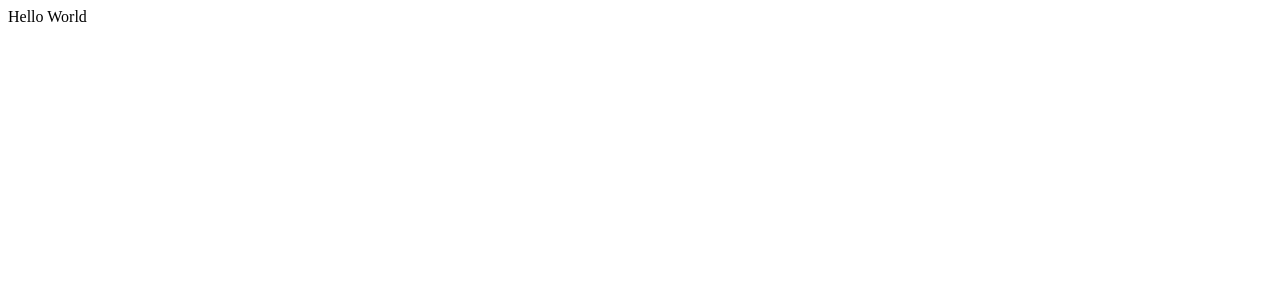
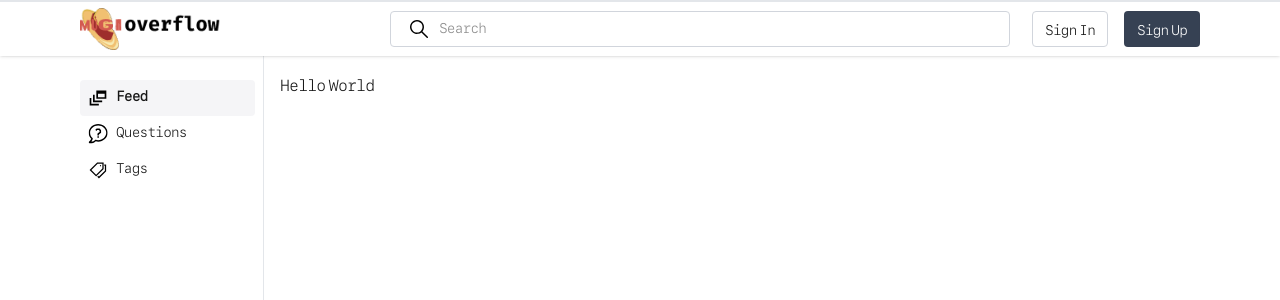
Before and after one commit to not-mugi/overflow-client, a Next.js app: page / in a window 1280 px wide. Shown: the top 300 px of the page. Built offline with nearby package versions, Linux system fonts and the light colour scheme.

Commit message:
feat: update and add navigation components to root layout

```diff
--- /dev/null
+++ b/src/app/layout.tsx
@@ -0,0 +1,50 @@
+import type { Metadata } from "next";
+import localFont from "next/font/local";
+
+import "./globals.css";
+
+import TopNavigation from "@/lib/components/navigation/TopNavigation";
+import SideNavigation from "@/lib/components/navigation/SideNavigation";
+
+const MugiFonts = localFont({
+  src : [
+    {
+      path : "../lib/fonts/SFMonoMedium.otf",
+    },
+    {
+      path : "../lib/fonts/SFMonoLight.otf",
+    },
+    {
+      path : "../lib/fonts/NotoSansMyanmar.woff2",
+    }
+  ]
+})
+
+export const metadata: Metadata = {
+  title: "Mugi Overflow",
+  description: "Where burmese developers learn, share and build careers.",
+};
+
+export default function RootLayout({
+  children,
+}: Readonly<{
+  children: React.ReactNode;
+}>) {
+  return (
+    <html lang="en">
+      <body
+        className={`${MugiFonts.className} antialiased tracking-tighter`}
+      >
+        <header>
+          <TopNavigation />
+        </header>
+        <section className="relative">
+          <SideNavigation />
+          <main className="mt-14 max-xl:mx-5 max-2xl:mx-20 max-3xl:mx-40 mx-80 md:pl-50 p-5 h-screen">
+            {children}
+          </main>
+        </section>
+      </body>
+    </html>
+  );
+}
```
